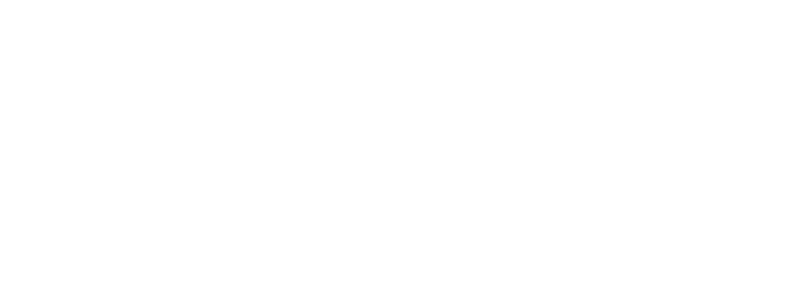
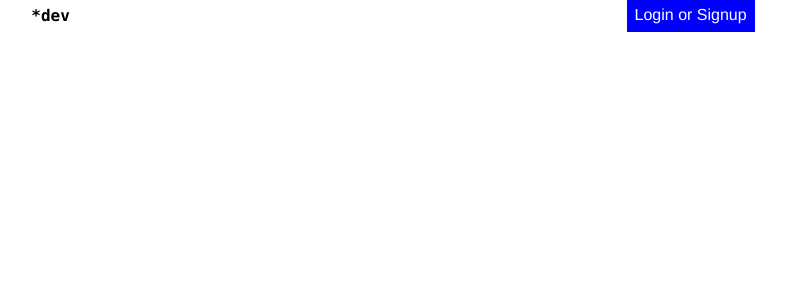
Before and after one commit to stardev-co/web, a React app: page / in a window 1280 px wide. Shown: the top 300 px of the page, without its empty margins (243-1029 px from the left). Built offline with nearby package versions, Linux system fonts and the light colour scheme.

Commit message:
add header

```diff
--- a/src/Home.tsx
+++ b/src/Home.tsx
@@ -1,7 +1,12 @@
 import React from 'react'
+import Header from './components/Header'
 
 export default class Home extends React.Component<{}> {
   render() {
-    return <div />
+    return (
+      <div style={{ flex: 1 }}>
+        <Header />
+      </div>
+    )
   }
 }
--- /dev/null
+++ b/src/components/Header.tsx
@@ -0,0 +1,32 @@
+import React from 'react'
+
+export default class Header extends React.Component<{}> {
+  render() {
+    return (
+      <div
+        style={{
+          display: 'flex',
+          justifyContent: 'space-around',
+          alignItems: 'center',
+          height: 30,
+        }}
+      >
+        <span
+          style={{ color: 'black', fontWeight: 'bold', fontFamily: 'menlo' }}
+        >
+          *dev
+        </span>
+        <div
+          style={{
+            padding: 8,
+            margin: 8,
+            backgroundColor: 'blue',
+            color: 'white',
+          }}
+        >
+          Login or Signup
+        </div>
+      </div>
+    )
+  }
+}
--- a/src/index.tsx
+++ b/src/index.tsx
@@ -27,7 +27,6 @@
     `
 min-height: ${window.innerHeight}px;
 display: flex;
-flex-direction: column;
 `
   )
 }
```
